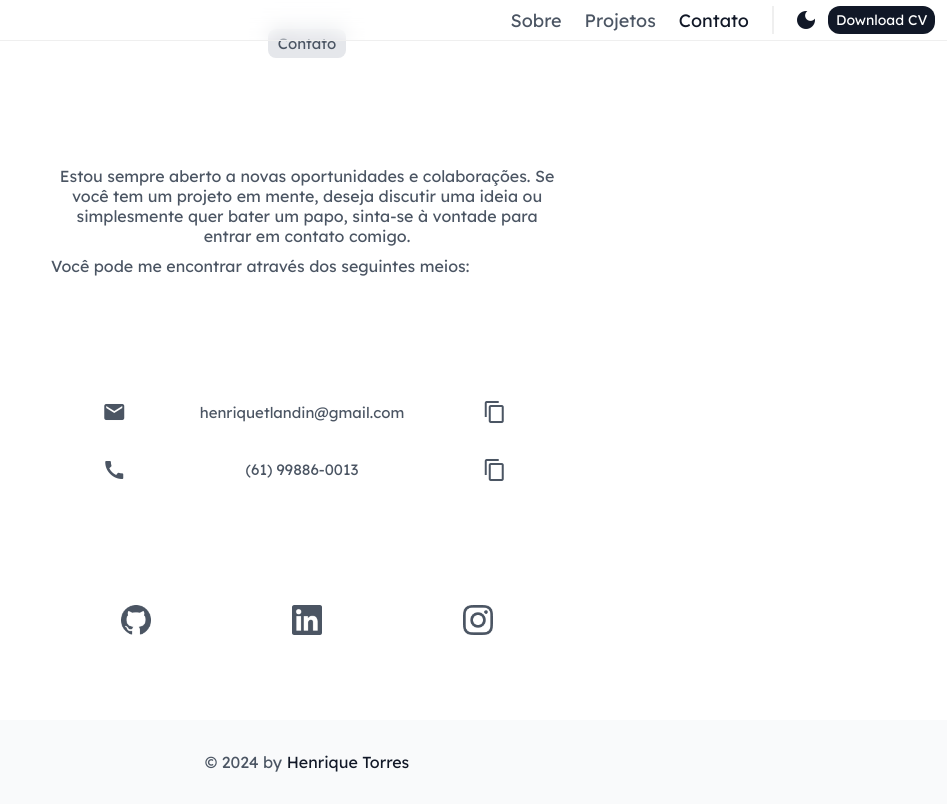
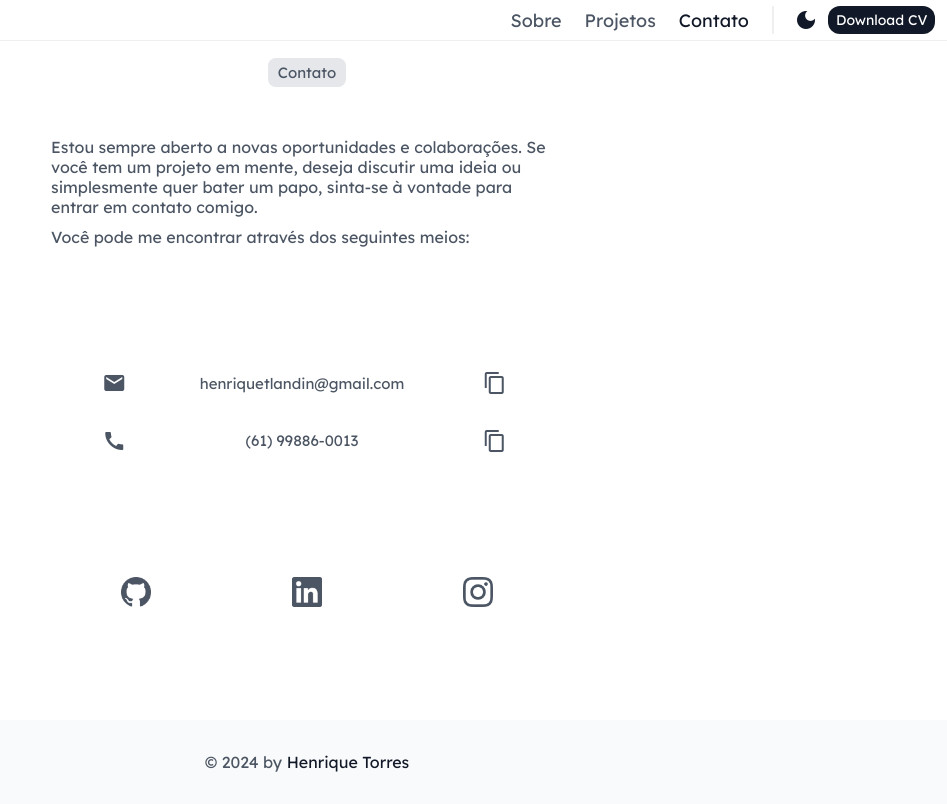
Before and after one commit to henriqtorresl/portifolio, an Angular app: page /contact in a window 1280 px wide. Shown: the whole page, without its empty margins (333-1280 px from the left). Built offline with nearby package versions, Linux system fonts and the light colour scheme.

Commit message:
correções finais na responsividade

```diff
--- a/src/app/pages/contact/contact.component.scss
+++ b/src/app/pages/contact/contact.component.scss
@@ -42,7 +42,7 @@
         color: var(--text-color);
 
         p {
-            text-align: center;
+            text-align: left;
             display: flex;
             width: 100%;
             margin-bottom: 10px;
@@ -105,6 +105,7 @@
     .container {
         padding-top: 0;
         height: 90%;
+        justify-content: center;
     }
 
     .contact {
@@ -124,6 +125,7 @@
     .container {
         padding-top: 0;
         height: 90%;
+        justify-content: center;
     }
 
     .contact {
@@ -143,6 +145,7 @@
     .container {
         padding-top: 0;
         height: 90%;
+        justify-content: center;
     }
 
     .contact {
--- a/src/app/pages/projects/projects.component.scss
+++ b/src/app/pages/projects/projects.component.scss
@@ -88,6 +88,7 @@
         div {
             padding: 10px 0;
             display: flex;
+            flex-wrap: wrap;
         }
     }
 }
```
